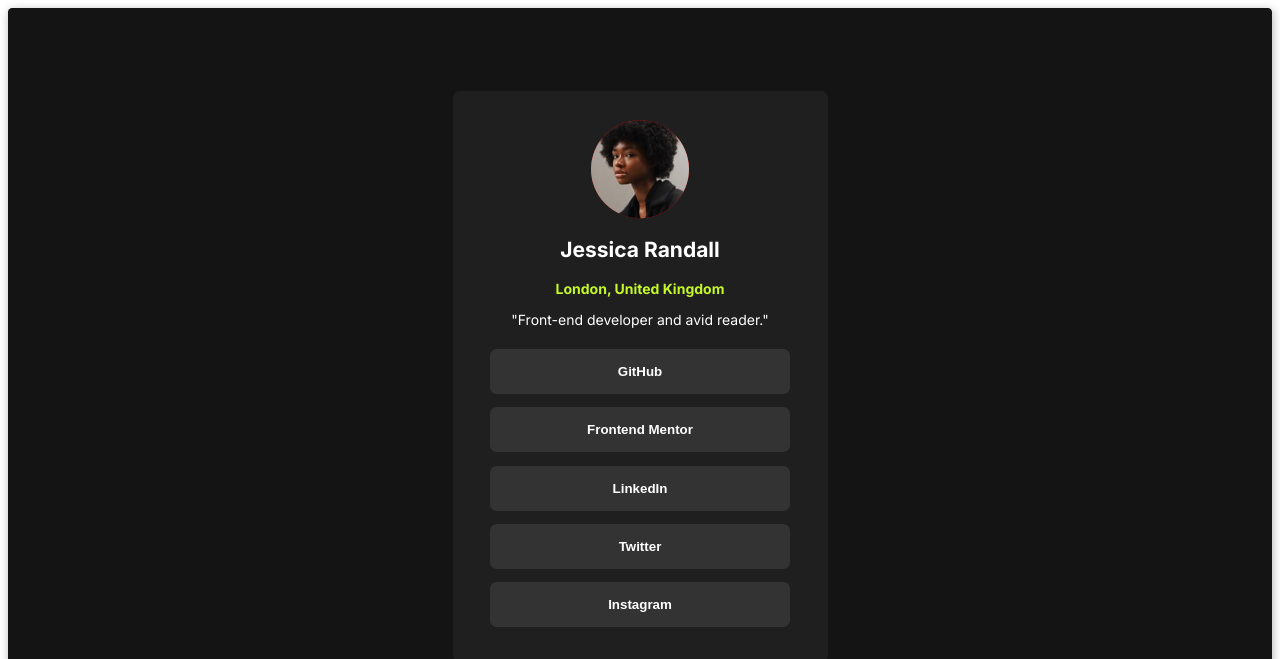
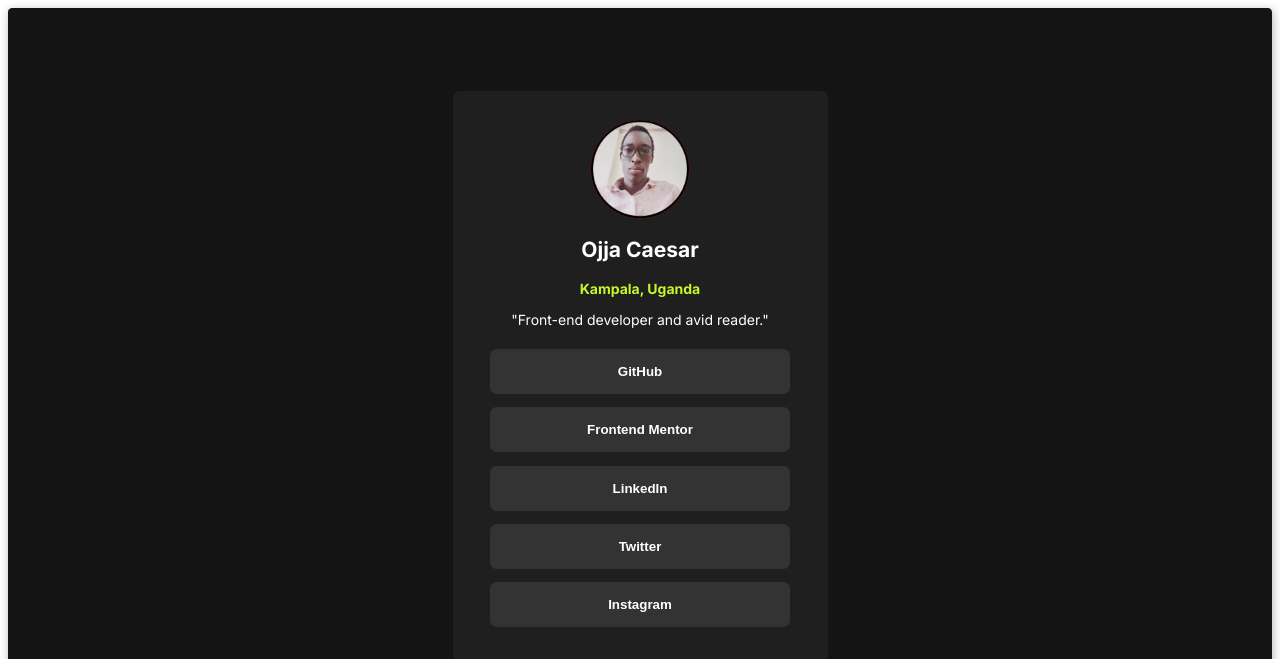
Before and after one commit to jidoG8/SOCIAL-LINK-PROFILE, a plain HTML site: page index.html in a window 1280 px wide. Shown: the top 659 px of the page. Drawn offline with Linux system fonts and the light colour scheme.

Commit message:
update to profile image

```diff
--- a/index.html
+++ b/index.html
@@ -11,13 +11,13 @@
 			<section class="container">
 				<section class="pic-container">
 					<img
-						src="./assets/images/avatar-jessica.jpeg"
+						src="./assets/images/profile-1.png"
 						alt="Profile-pic"
 						class="p-pic"
 					/>
 				</section>
-				<h1>Jessica Randall</h1>
-				<h4 class="location">London, United Kingdom</h4>
+				<h1>Ojja Caesar</h1>
+				<h4 class="location">Kampala, Uganda</h4>
 				<p>"Front-end developer and avid reader."</p>
 				<button class="github">GitHub</button>
 				<button class="frontend-mentor">Frontend Mentor</button>
```
Also changed, not shown: assets/images/profile-1.png (added), assets/images/profile-2.jpg (added).
